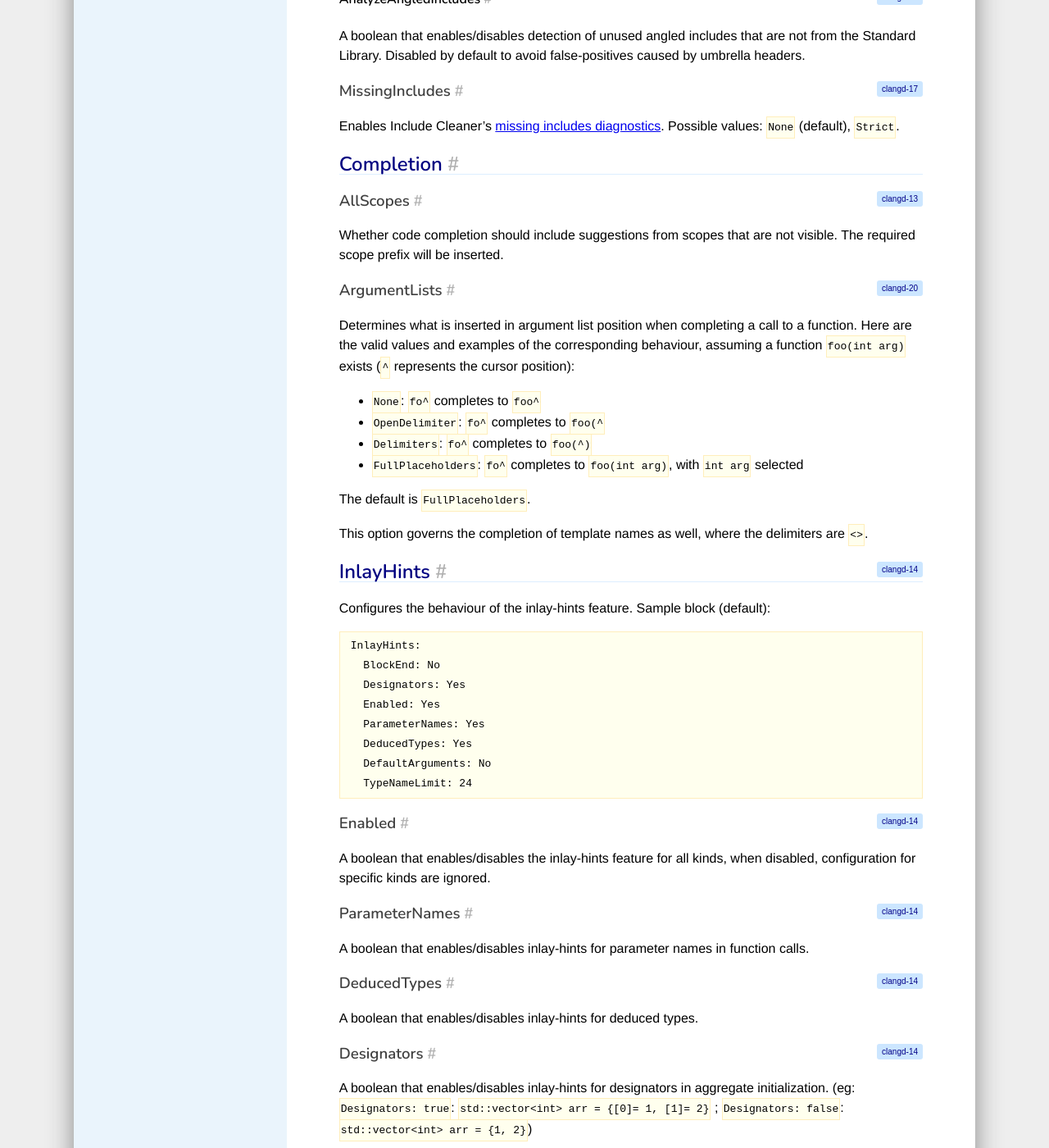
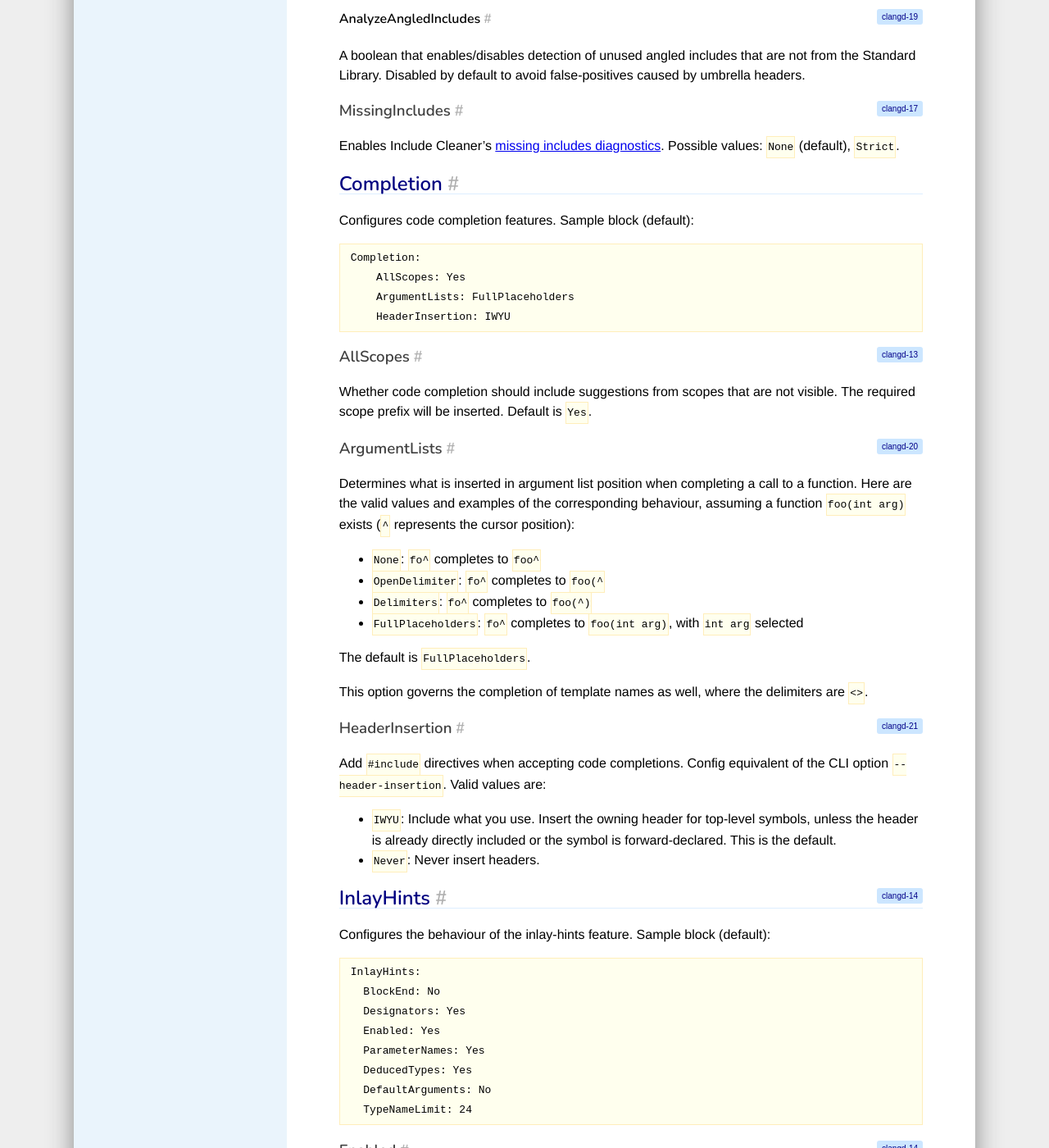
Before and after one commit to llvm/clangd-www, a Jekyll site: the page built from config.md, in a window 1280 px wide and 1400 px high, scrolled down 8290 px. Shown: the whole window at 82% size. Built offline with Jekyll 4.4.1, drawn with Linux system fonts in a browser that asks for light colours; our own code applies the rules of GitHub Pages for plain Markdown files.

Commit message:
Document `HeaderInsertion` config option (#129)

````diff
--- a/config.md
+++ b/config.md
@@ -371,10 +371,19 @@
 
 ## Completion
 
+Configures code completion features. Sample block (default):
+
+```yaml
+Completion:
+    AllScopes: Yes
+    ArgumentLists: FullPlaceholders
+    HeaderInsertion: IWYU
+```
+
 ### AllScopes
 {:.v13}
 Whether code completion should include suggestions from scopes that are
-not visible. The required scope prefix will be inserted.
+not visible. The required scope prefix will be inserted. Default is `Yes`.
 
 ### ArgumentLists
 {:.v20}
@@ -393,6 +402,16 @@
 
 This option governs the completion of template names as well, where
 the delimiters are `<>`.
+
+### HeaderInsertion
+{:.v21}
+
+Add `#include` directives when accepting code completions. Config
+equivalent of the CLI option `--header-insertion`. Valid values are:
+- `IWYU`: Include what you use. Insert the owning header for top-level
+    symbols, unless the header is already directly included or the
+    symbol is forward-declared. This is the default.
+- `Never`: Never insert headers.
 
 ## InlayHints
 {:.v14}
````
